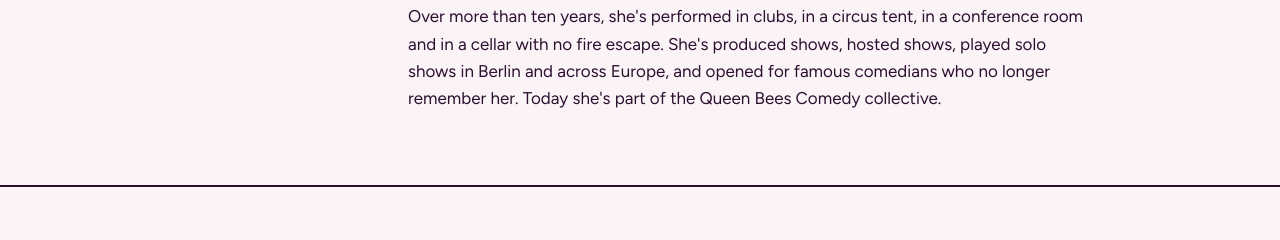
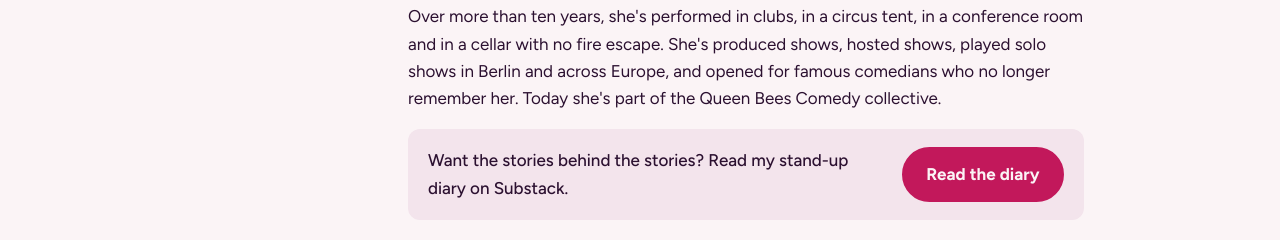
Before and after one commit to carmenchraim-collab/carmenchraim-comedy, a plain HTML site: page index.html in a window 1280 px wide. Shown: the part 1492-1732 px from the top of the page. Drawn offline with Linux system fonts and the light colour scheme; grey boxes are pictures that could not be loaded; a web font is replaced by a local one.

Commit message:
Add Substack diary call-out to About
Co-Authored-By: Claude Opus 5.5 <noreply@anthropic.com>
Claude-Session: https://claude.ai/code/session_01MXtith2CLNmZdFcPJp9G8X

```diff
--- a/index.html
+++ b/index.html
@@ -71,6 +71,8 @@ dialog.lb button{position:absolute;top:8px;right:8px;font:700 15px var(--body);p
 .btn{display:inline-block;padding:12px 22px;border-radius:999px;font-weight:700;text-decoration:none;border:2px solid var(--accent)}
 .btn.primary{background:var(--accent);color:var(--bg)}
 .btn.ghost{color:var(--accent)}
+.diary{display:flex;flex-wrap:wrap;gap:14px;align-items:center;margin-top:8px;padding:18px 20px;background:var(--panel);border-radius:12px}
+.diary p{margin:0!important;font-weight:500;flex:1 1 240px}
 
 section{border-top:2px solid var(--fg)}
 section .wrap{padding-block:56px;display:grid;grid-template-columns:200px 1fr;gap:32px}
@@ -145,6 +147,7 @@ footer .wrap{padding-block:32px;color:var(--muted);font-size:14px;display:flex;j
     <p>Born and raised in Lebanon, Carmen has been doing stand-up in Berlin since 2013, back in the days when there were two open mics in the whole city. Yes, she's that much of an OG. She brings high energy, quick stories and a love for sarcasm to every stage, and she's known for being petite but very, very loud.</p>
     <p>Her material comes from life as a Lebanese woman in Germany: work, integration, the news, and everything that gets lost in translation along the way. She loves talking to the crowd and reading the room. To her, the audience isn't a bunch of strangers in the dark, it's her co-stars, so no two shows are ever the same.</p>
     <p>Over more than ten years, she's performed in clubs, in a circus tent, in a conference room and in a cellar with no fire escape. She's produced shows, hosted shows, played solo shows in Berlin and across Europe, and opened for famous comedians who no longer remember her. Today she's part of the Queen Bees Comedy collective.</p>
+    <div class="diary"><p>Want the stories behind the stories? Read my stand-up diary on Substack.</p><a class="btn primary" href="https://carmenita01.substack.com" target="_blank" rel="noopener">Read the diary</a></div>
   </div>
 </div></section>
 
```
